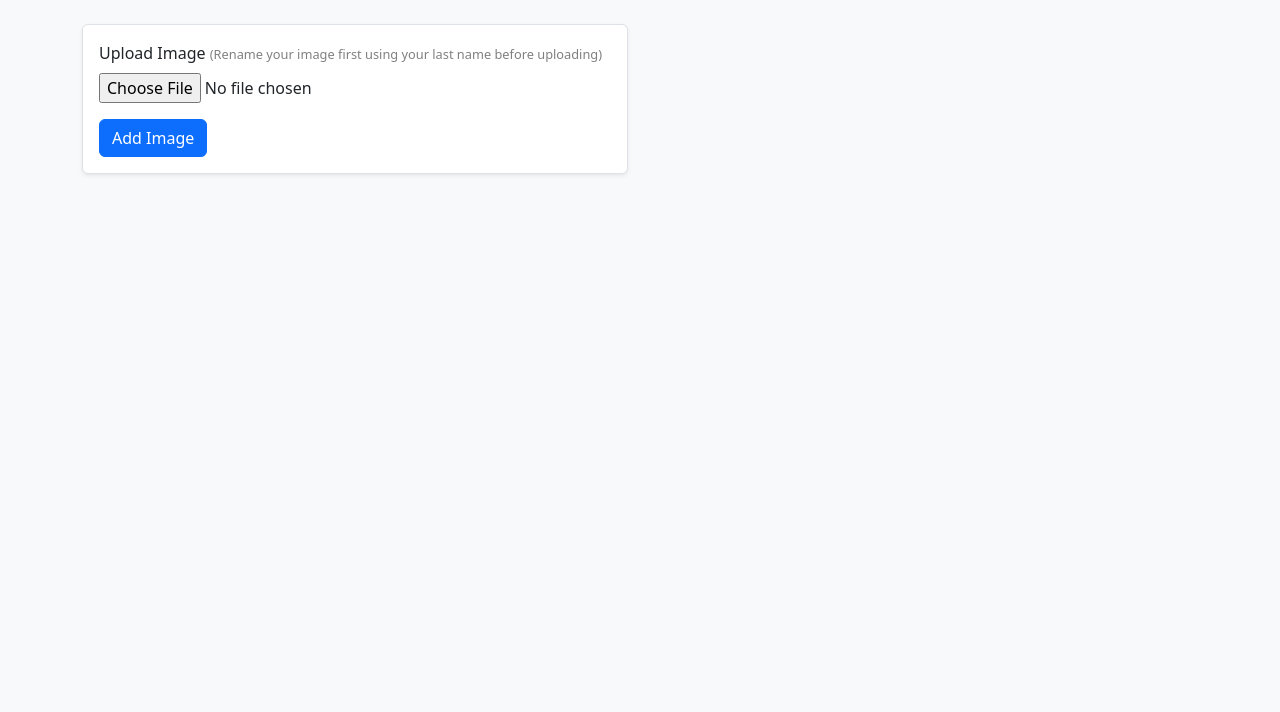
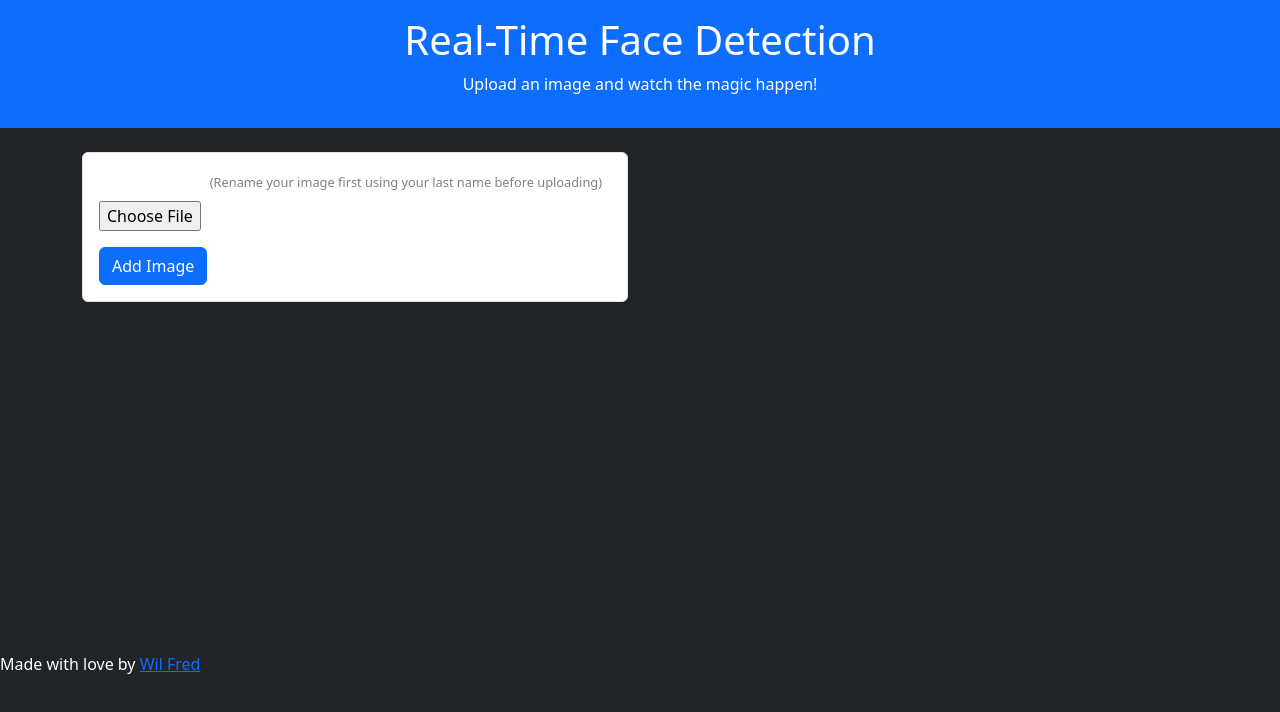
Before and after one commit to Wilfred1097/face-recognition, a website: page public/index.html in a window 1280 px wide. Drawn offline with nearby package versions, Linux system fonts and the light colour scheme; some packages are replaced by stand-ins of ours; no server answers; a script that the page names is missing.

Commit message:
added header and footer

```diff
--- a/public/index.html
+++ b/public/index.html
@@ -15,7 +15,11 @@
         }
     </style>
 </head>
-<body class="bg-light">
+<body class="bg-dark text-white">
+    <header class="bg-primary text-white text-center py-3">
+        <h1>Real-Time Face Detection</h1>
+        <p>Upload an image and watch the magic happen!</p>
+    </header>
     <div class="container mt-4">
         <div class="row">
             <div class="col-md-6">
@@ -63,8 +67,9 @@
                     icon: 'success',
                     confirmButtonText: 'OK'
                 }).then(() => {
-                // Clear the file input field after submission
-                document.getElementById('fileInput').value = '';
+                    // Clear the file input field after submission
+                    // document.getElementById('fileInput').value = '';
+                    location.reload(); // Reload the page to show the updated image
                 });
             })
             .catch(error => {
@@ -84,5 +89,9 @@
     <script src="./scripts.js"></script>
     <!-- Bootstrap JS (Optional for components that need JS) -->
     <script src="https://cdnjs.cloudflare.com/ajax/libs/bootstrap/5.3.0/js/bootstrap.bundle.min.js"></script>
+    <!-- Footer -->
+    <footer>
+        <p>Made with love by <a href="https://github.com/Wilfred1097" target="_blank" rel="noopener noreferrer">Wil Fred</a></p>
+    </footer>
 </body>
 </html>
```
